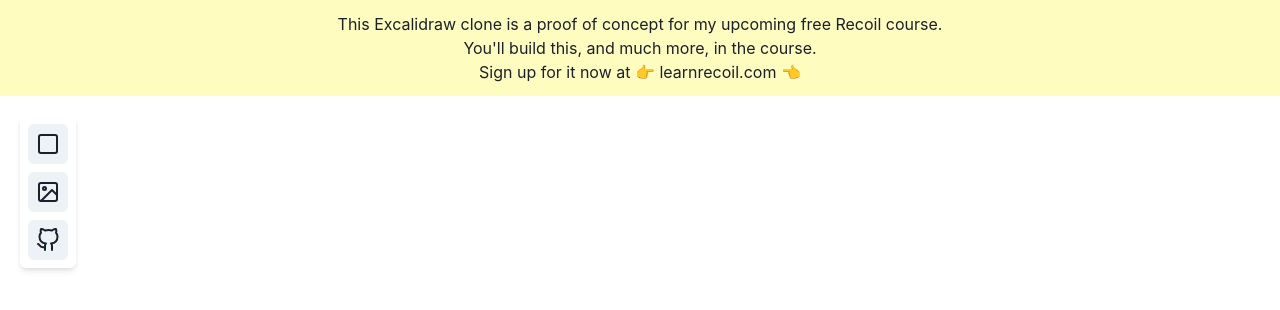
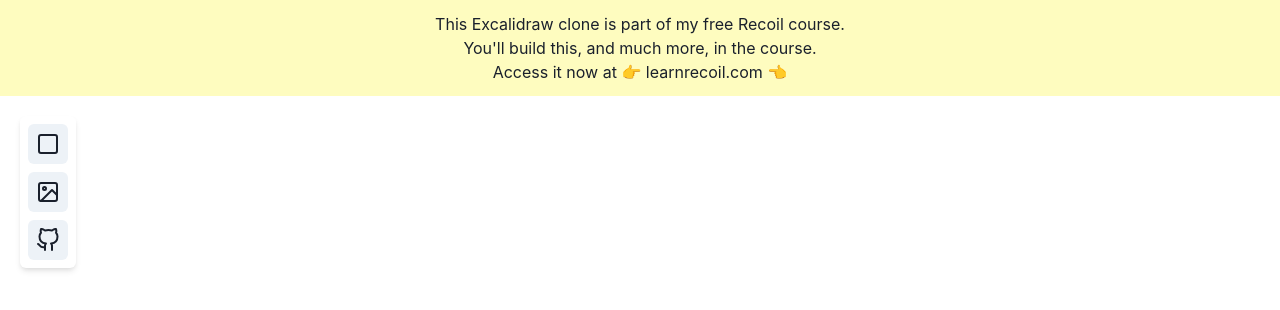
Before and after one commit to jacques-blom/recoil-course, a React (Create React App) app: page / in a window 1280 px wide. Shown: the top 310 px of the page. Built offline with nearby package versions, Linux system fonts and the light colour scheme.

Commit message:
Update copy

```diff
--- a/src/PageContainer.tsx
+++ b/src/PageContainer.tsx
@@ -4,10 +4,10 @@ export const PageContainer: React.FC<{onClick: () => void}> = ({onClick, childre
     return (
         <Flex direction="column" width="100vw" height="100vh" onClick={onClick}>
             <Box padding={3} textAlign="center" backgroundColor="yellow.100">
-                <Text>This Excalidraw clone is a proof of concept for my upcoming free Recoil course.</Text>
+                <Text>This Excalidraw clone is part of my free Recoil course.</Text>
                 <Text>You'll build this, and much more, in the course.</Text>
                 <Text>
-                    Sign up for it now at 👉{' '}
+                    Access it now at 👉{' '}
                     <Link href="https://learnrecoil.com" target="_blank">
                         learnrecoil.com
                     </Link>{' '}
```
